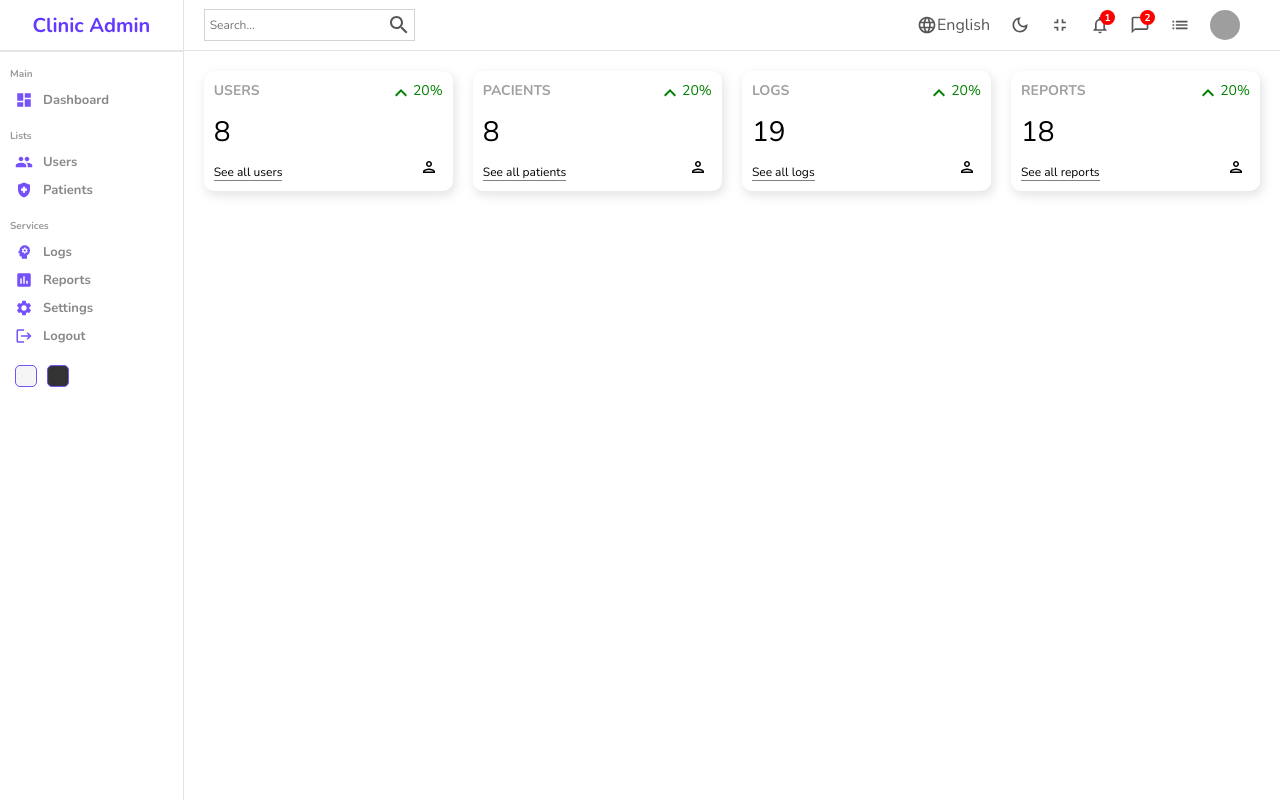
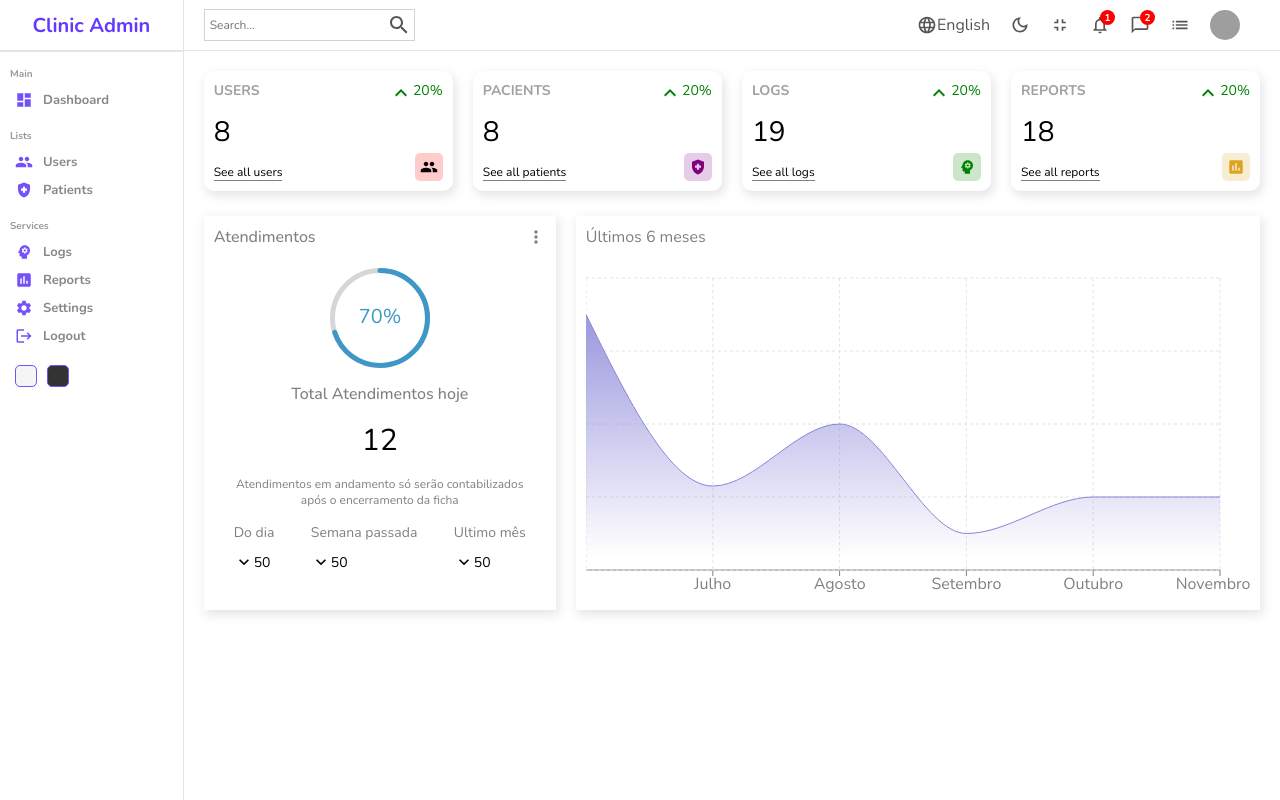
Before and after one commit to FSantosx/clinic-node, a React (Create React App) app in the folder app/ui/: page / in a window 1280 px wide. Built offline with nearby package versions, Linux system fonts and the light colour scheme; grey boxes are pictures that could not be loaded.

Commit message:
criado o modelo para os gráficos demonstrativos mensais e diários

```diff
--- a/app/ui/package.json
+++ b/app/ui/package.json
@@ -11,9 +11,11 @@
     "@testing-library/react": "^13.4.0",
     "@testing-library/user-event": "^13.5.0",
     "react": "^18.2.0",
+    "react-circular-progressbar": "^2.1.0",
     "react-dom": "^18.2.0",
     "react-router-dom": "^6.4.2",
     "react-scripts": "5.0.1",
+    "recharts": "^2.1.16",
     "sass": "^1.55.0",
     "web-vitals": "^2.1.4"
   },
--- /dev/null
+++ b/app/ui/src/components/chart/Chart.jsx
@@ -0,0 +1,43 @@
+import './chart.scss';
+import {
+    AreaChart,
+    Area,
+    XAxis,
+    YAxis,
+    CartesianGrid,
+    Tooltip,
+    ResponsiveContainer
+} from 'recharts';
+
+
+const data = [
+    { name: "Junho", total: 700 },
+    { name: "Julho", total: 230 },
+    { name: "Agosto", total: 400 },
+    { name: "Setembro", total: 100 },
+    { name: "Outubro", total: 200 },
+    { name: "Novembro", total: 200 }
+];
+
+export const Chart = () => {
+    return (
+        <div className='chart'>
+            <div className="title">Últimos 6 meses</div>
+            <ResponsiveContainer width="100%" aspect={2/1}>
+                <AreaChart width={730} height={250} data={data}
+                    margin={{ top: 10, right: 30, left: 0, bottom: 0 }}>
+                    <defs>
+                        <linearGradient id="total" x1="0" y1="0" x2="0" y2="1">
+                            <stop offset="5%" stopColor="#8884d8" stopOpacity={0.8} />
+                            <stop offset="95%" stopColor="#8884d8" stopOpacity={0} />
+                        </linearGradient>
+                    </defs>
+                    <XAxis dataKey="name" stroke='gray'/>
+                    <CartesianGrid strokeDasharray="3 3" className='chartGrid' stroke='gray'/>
+                    <Tooltip />
+                    <Area type="monotone" dataKey="total" stroke="#8884d8" fillOpacity={1} fill="url(#total)" />
+                </AreaChart>
+            </ResponsiveContainer>
+        </div>
+    )
+}
--- /dev/null
+++ b/app/ui/src/components/chart/chart.scss
@@ -0,0 +1,15 @@
+.chart {
+    flex: 4;
+    -webkit-box-shadow: 2px 4px 10px 1px rgba(0, 0, 0, 0.47);
+    box-shadow: 2px 4px 10px 1px rgba(201, 201, 201, 0.47);
+    padding: 10px;
+    color: gray;
+
+    .title {
+        margin-bottom: 20px;
+    }
+
+    .chartGrid {
+        stroke: rgb(228, 225, 225);
+    }
+}
--- /dev/null
+++ b/app/ui/src/components/featured/Featured.jsx
@@ -0,0 +1,54 @@
+import './featured.scss'
+import 'react-circular-progressbar/dist/styles.css'
+import MoreVertIcon from "@mui/icons-material/MoreVert"
+import { CircularProgressbar } from 'react-circular-progressbar'
+import KeyboardArrowDownIcon  from '@mui/icons-material/KeyboardArrowDown';
+import { KeyboardArrowUpOutlinedIcon} from '@mui/icons-material/KeyboardArrowUpOutlined';
+
+export const Featured = () => {
+    return (
+        <div className='featured'>
+            <div className="top">
+                <h1 className='title'>Atendimentos</h1>
+                <MoreVertIcon fontSize='small' />
+            </div>
+            <div className="bottom">
+                <div className="featuredChart">
+                    <CircularProgressbar value={70} text="70%" strokeWidth={5} />
+                </div>
+                <p className="title">Total Atendimentos hoje</p>
+                <p className="amount">12</p>
+                <p className="desc">Atendimentos em andamento só serão contabilizados após o encerramento da ficha</p>
+                <div className="summary">
+                    <div className="item">
+                        <div className="itemTitle">Do dia</div>
+                        <div className="itemResult">
+                            <KeyboardArrowDownIcon fontSize="small"/>
+                            <div className="resultAmount">
+                                50
+                            </div>
+                        </div>
+                    </div>
+                    <div className="item">
+                        <div className="itemTitle">Semana passada</div>
+                        <div className="itemResult">
+                            <KeyboardArrowDownIcon fontSize="small"/>
+                            <div className="resultAmount">
+                                50
+                            </div>
+                        </div>
+                    </div>
+                    <div className="item">
+                        <div className="itemTitle">Ultimo mês</div>
+                        <div className="itemResult">
+                            <KeyboardArrowDownIcon fontSize="small"/>
+                            <div className="resultAmount">
+                                50
+                            </div>
+                        </div>
+                    </div>
+                </div>
+            </div>
+        </div>
+    )
+}
--- /dev/null
+++ b/app/ui/src/components/featured/featured.scss
@@ -0,0 +1,72 @@
+.featured {
+    flex: 2;
+    -webkit-box-shadow: 2px 4px 10px 1px rgba(0, 0, 0, 0.47);
+    box-shadow: 2px 4px 10px 1px rgba(201, 201, 201, 0.47);
+    padding: 10px;
+
+    .top {
+        display: flex;
+        align-items: center;
+        justify-content: space-between;
+        color: gray;
+
+        .title {
+            font-size: 16px;
+            font-weight: 500;
+        }
+    }
+
+    .bottom {
+        padding: 20px;
+        display: flex;
+        flex-direction: column;
+        align-items: center;
+        justify-content: center;
+        gap: 15px;
+
+        .featuredChart {
+            width: 100px;
+            height: 100px;
+        }
+
+        .title {
+            font-weight: 500;
+            color: gray;
+        }
+
+        .amount {
+            font-size: 30px;
+        }
+
+        .desc {
+            font-weight: 300;
+            font-size: 12px;
+            color: gray;
+            text-align: center;
+        }
+
+        .summary {
+            width: 100%;
+            display: flex;
+            align-content: center;
+            justify-content: space-between;
+
+            .item {
+                text-align: center;
+
+                .itemTitle {
+                    font-size: 14px;
+                    color: gray;
+
+                }
+
+                .itemResult {
+                    display: flex;
+                    align-items: center;
+                    margin-top: 10px;
+                    font-size: 14px;
+                }
+            }
+        }
+    }
+}
--- a/app/ui/src/components/widget/Widget.jsx
+++ b/app/ui/src/components/widget/Widget.jsx
@@ -1,7 +1,6 @@
 import React from 'react'
 import './widget.scss'
 import KeyboardArrowUpIcon from '@mui/icons-material/KeyboardArrowUp'
-import PersonOutlinedIcon from '@mui/icons-material/PersonOutlined'
 import HealthAndSafetyIcon from '@mui/icons-material/HealthAndSafety';
 import PsychologyIcon from '@mui/icons-material/Psychology';
 import AssessmentIcon from '@mui/icons-material/Assessment';
@@ -20,7 +19,11 @@ export const Widget = ({ type }) => {
                 title: "USERS",
                 link: 'See all users',
                 counter: number,
-                icon: <GroupIcon className="icon" />
+                icon: <GroupIcon className="icon" style=
+                {{
+                    color: "crinmson",
+                    backgroundColor: 'rgba(255,0,0,0.2)'
+                }} />
             }
             break;
         case "pacients":
@@ -28,7 +31,11 @@ export const Widget = ({ type }) => {
                 title: "PACIENTS",
                 link: 'See all patients',
                 counter: number,
-                icon: <HealthAndSafetyIcon className="icon" />
+                icon: <HealthAndSafetyIcon className="icon"  style=
+                {{
+                    color: "purple",
+                    backgroundColor: 'rgba(128,0,128,0.2)'
+                }}/>
             }
             break;
         case "logs":
@@ -36,7 +43,11 @@ export const Widget = ({ type }) => {
                 title: "LOGS",
                 link: 'See all logs',
                 counter: number,
-                icon: <PsychologyIcon className="icon" />
+                icon: <PsychologyIcon className="icon"  style=
+                {{
+                    color: "green",
+                    backgroundColor: 'rgba(0,128,0,0.2)'
+                }}/>
             }
             break;
         case "reports":
@@ -44,7 +55,11 @@ export const Widget = ({ type }) => {
                 title: "REPORTS",
                 link: 'See all reports',
                 counter: number,
-                icon: <AssessmentIcon className="icon" />
+                icon: <AssessmentIcon className="icon"  style=
+                {{
+                    color: "goldenrod",
+                    backgroundColor: 'rgba(218,165,32,0.2)'
+                }}/>
             }
             break;
         default:
@@ -63,7 +78,7 @@ export const Widget = ({ type }) => {
                     <KeyboardArrowUpIcon />
                     20%
                 </div>
-                <PersonOutlinedIcon className='icon' />
+                { data.icon }
             </div>
         </div>
     )
--- a/app/ui/src/pages/home/Home.jsx
+++ b/app/ui/src/pages/home/Home.jsx
@@ -1,4 +1,6 @@
 import React from 'react'
+import { Chart } from '../../components/chart/Chart'
+import { Featured } from '../../components/featured/Featured'
 import { Navbar } from '../../components/navbar/Navbar'
 import { Sidebar } from '../../components/sidebar/Sidebar'
 import { Widget } from '../../components/widget/Widget'
@@ -16,6 +18,10 @@ export const Home = () => {
                     <Widget type="logs" />
                     <Widget type="reports" />
                 </div>
+                <div className="charts">
+                    <Featured />
+                    <Chart />
+                </div>
             </div>
         </div>
     )
--- a/app/ui/src/pages/home/home.scss
+++ b/app/ui/src/pages/home/home.scss
@@ -4,10 +4,14 @@
     .homeContainer {
         flex: 6;
 
-        .widgets {
+        .widgets, .charts{
             display: flex;
             padding: 20px;
             gap: 20px;
         }
+
+        .charts {
+            padding: 5px 20px;
+        }
     }
 }
```
Also changed, not shown: 1 other file (tests, documents, lock files or other folders).
